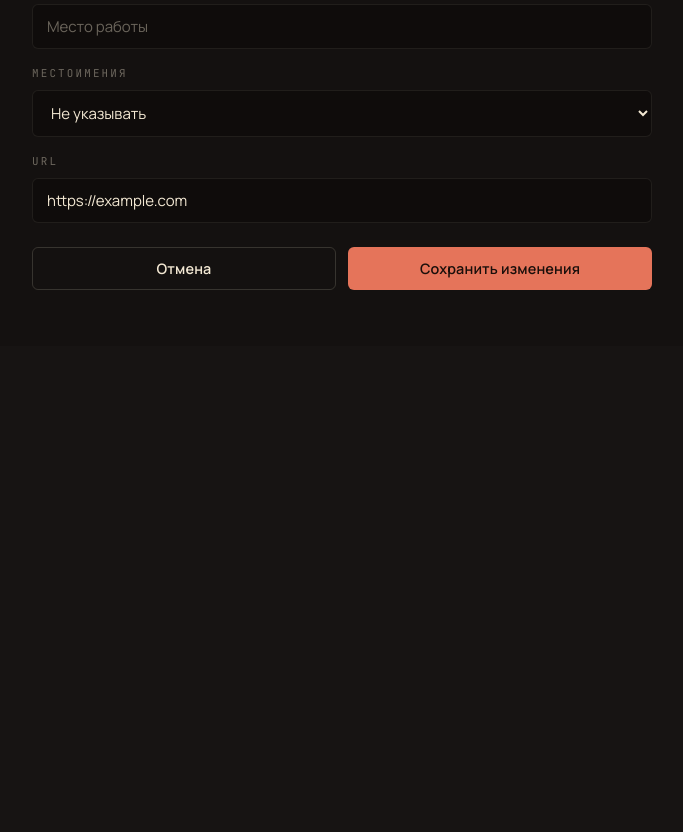
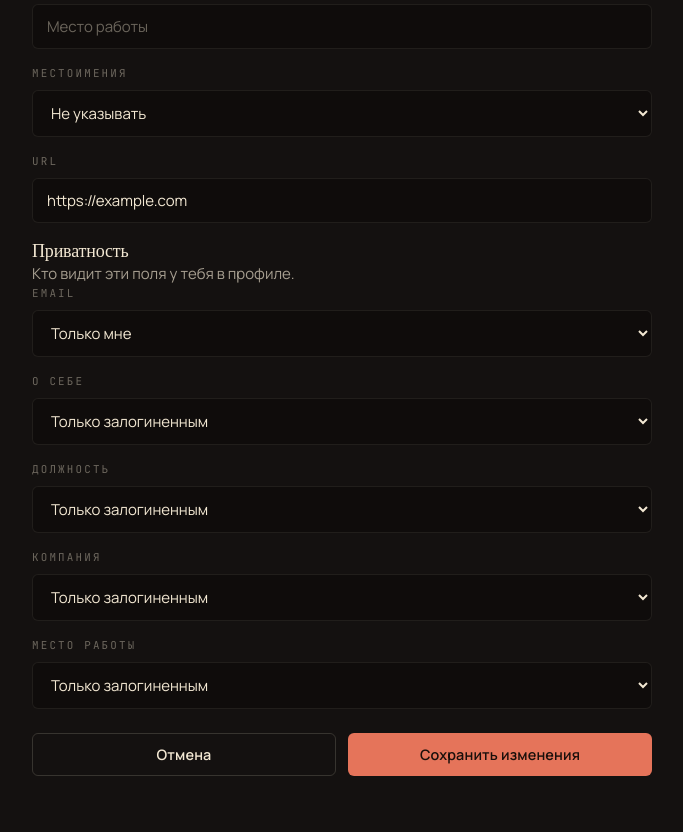
Before and after one commit to semended/CalendarProject, a FastAPI app: template templates/settings.html in a window 1280 px wide. Shown: the part 1122-1954 px from the top of the page, without its empty margins (580-1263 px from the left). Before the commit the page ends 1412 px from the top, so only its background shows below. Run offline with FastAPI, Linux system fonts and the light colour scheme; the template is opened without the code that fills it, so the values that code supplies are empty; some libraries are stand-ins or nearby versions.

Commit message:
Стадия 5: приватность полей профиля
- 5 новых колонок на users: privacy_email/bio/position/company/workplace (public/authed/self)
- init_db добавляет их через ALTER TABLE IF NOT EXISTS, чтобы не сломать существующую базу
- app/visibility.py: is_visible(target, viewer, field) с учётом self/authed/public
- /user/{id} фильтрует поля в шаблоне profile.html по visible[field]; кнопка "Редактировать" только для is_self
- секция "Приватность" на /user/settings: per-field select и сохранение через существующий POST

```diff
--- a/app/models.py
+++ b/app/models.py
@@ -25,6 +25,11 @@ class User(Base):
     url = Column(String(255), nullable=True)
     avatar_url = Column(String(255), nullable=True)
     confirmed = Column(Boolean, nullable=False, default=False)
+    privacy_email     = Column(String(16), nullable=False, server_default="self")
+    privacy_bio       = Column(String(16), nullable=False, server_default="authed")
+    privacy_position  = Column(String(16), nullable=False, server_default="authed")
+    privacy_company   = Column(String(16), nullable=False, server_default="authed")
+    privacy_workplace = Column(String(16), nullable=False, server_default="authed")
     created_at = Column(DateTime, nullable=False, server_default=func.now())
 
     created_tasks = relationship("Task", back_populates="creator")
--- a/templates/settings.html
+++ b/templates/settings.html
@@ -161,6 +161,31 @@
                                     <input type="url" id="url" name="url" placeholder="https://example.com" value="{{ user.url or 'https://example.com' }}">
                                 </div>
 
+                                <!-- Приватность -->
+                                <div class="form-section">
+                                    <h3>Приватность</h3>
+                                    <p class="settings-description">Кто видит эти поля у тебя в профиле.</p>
+
+                                    {% set pfields = [
+                                        ('email',     'Email',       'self'),
+                                        ('bio',       'О себе',      'authed'),
+                                        ('position',  'Должность',   'authed'),
+                                        ('company',   'Компания',    'authed'),
+                                        ('workplace', 'Место работы','authed'),
+                                    ] %}
+                                    {% for fname, label, dflt in pfields %}
+                                    {% set cur = user['privacy_' ~ fname] or dflt %}
+                                    <div class="form-group">
+                                        <label for="privacy_{{ fname }}">{{ label }}</label>
+                                        <select id="privacy_{{ fname }}" name="privacy_{{ fname }}" class="form-select">
+                                            <option value="public" {% if cur == 'public' %}selected{% endif %}>Всем (даже без входа)</option>
+                                            <option value="authed" {% if cur == 'authed' %}selected{% endif %}>Только залогиненным</option>
+                                            <option value="self"   {% if cur == 'self' %}selected{% endif %}>Только мне</option>
+                                        </select>
+                                    </div>
+                                    {% endfor %}
+                                </div>
+
                                 <!-- Кнопки -->
                                 <div class="form-actions">
                                     <button type="button" class="btn-secondary">Отмена</button>
```
Also changed, not shown: app/crud.py (+15 -0 lines), app/routers/users.py (+11 -1 lines), app/visibility.py (added, +17 -0 lines), templates/profile.html (+19 -15 lines).
